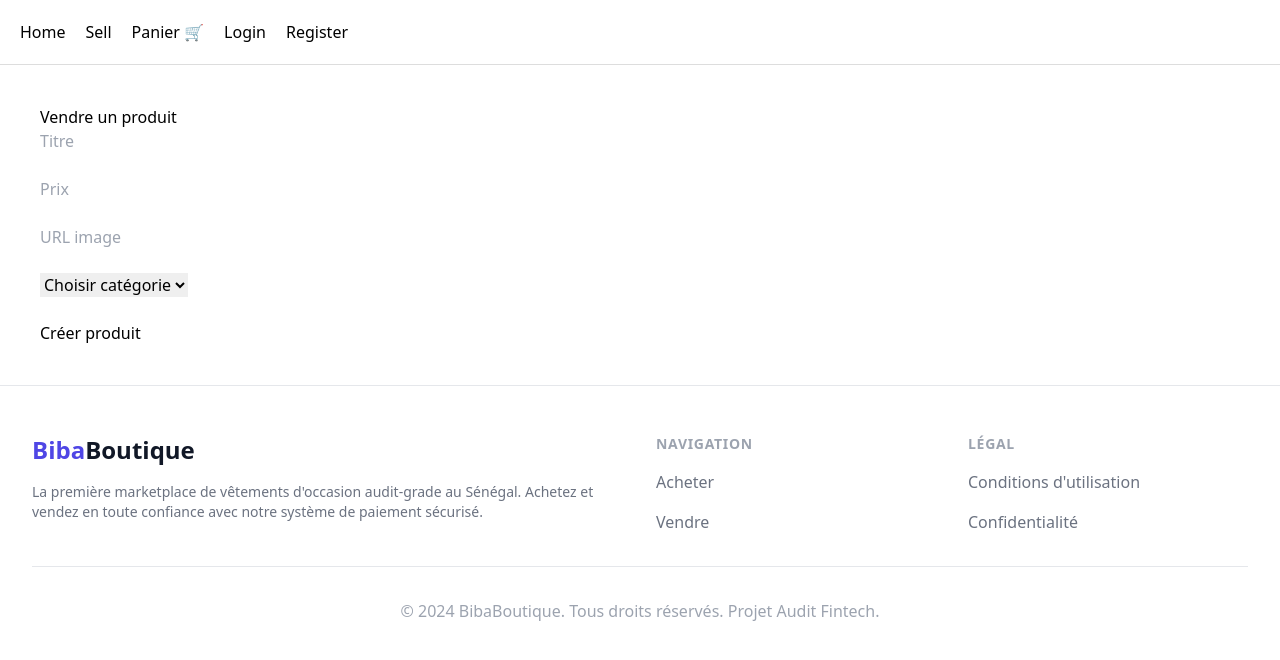
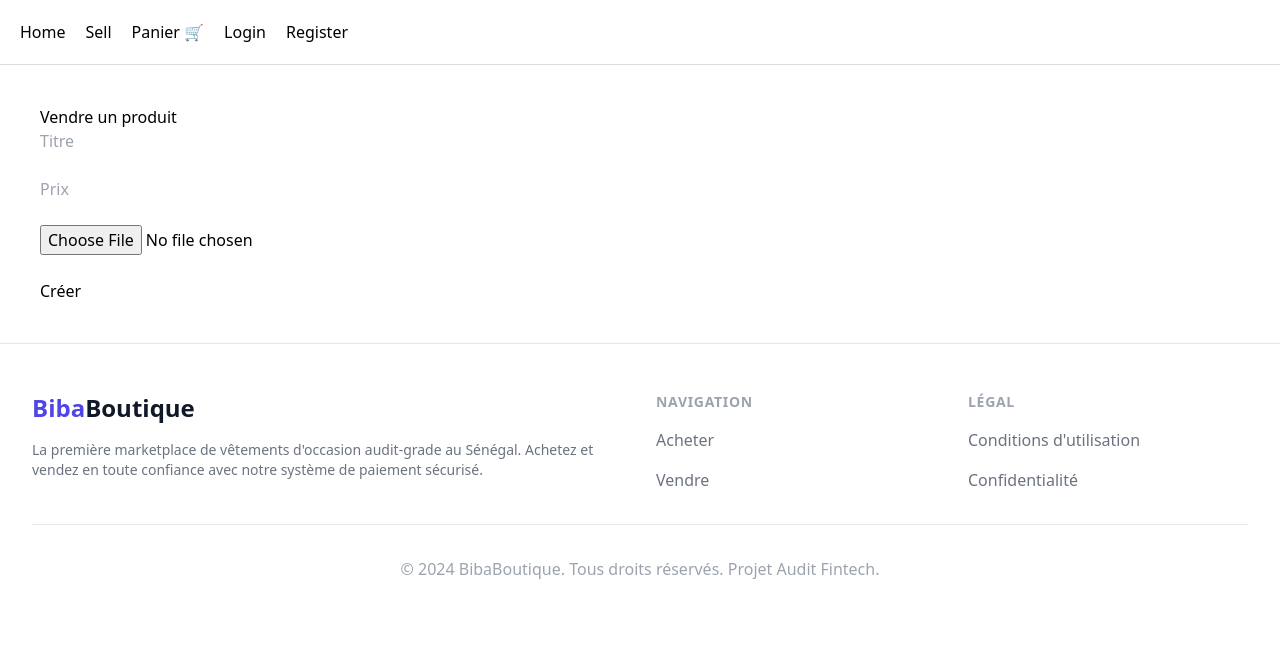
Before and after one commit to psakho922/vinted-web, a Next.js app: page /sell in a window 1280 px wide. Shown: the top 660 px of the page. Built offline with nearby package versions, Linux system fonts and the light colour scheme.

Commit message:
Update page.tsx

```diff
--- a/src/app/sell/page.tsx
+++ b/src/app/sell/page.tsx
@@ -4,52 +4,49 @@ import { useState } from "react";
 
 export default function SellPage() {
 
-  const [title,setTitle] = useState("");
-  const [price,setPrice] = useState("");
-  const [image,setImage] = useState("");
-  const [category,setCategory] = useState("");
+  const [title, setTitle] = useState("");
+  const [price, setPrice] = useState("");
+  const [image, setImage] = useState("");
 
-  async function handleSubmit(e:any){
-
+  async function handleSubmit(e: React.FormEvent) {
     e.preventDefault();
 
     const token = localStorage.getItem("token");
 
-    if(!token){
+    if (!token) {
       alert("Tu dois être connecté");
       return;
     }
 
+    const userId = JSON.parse(atob(token.split(".")[1])).userId;
+
     const res = await fetch(
       process.env.NEXT_PUBLIC_API_URL + "/products",
       {
-        method:"POST",
-        headers:{
-          "Content-Type":"application/json",
-          Authorization:"Bearer " + token
+        method: "POST",
+        headers: {
+          "Content-Type": "application/json",
+          Authorization: "Bearer " + token
         },
-        body:JSON.stringify({
+        body: JSON.stringify({
           title,
           price,
           image,
-          category
+          userId
         })
       }
     );
 
-    if(res.ok){
+    if (res.ok) {
       alert("Produit créé !");
-      window.location.href="/";
-    }else{
+      window.location.href = "/";
+    } else {
       alert("Erreur création produit");
     }
-
   }
 
-  return(
-
-    <div style={{padding:40}}>
-
+  return (
+    <div style={{ padding: 40 }}>
       <h2>Vendre un produit</h2>
 
       <form onSubmit={handleSubmit}>
@@ -57,54 +54,48 @@ export default function SellPage() {
         <input
           placeholder="Titre"
           value={title}
-          onChange={(e)=>setTitle(e.target.value)}
+          onChange={(e) => setTitle(e.target.value)}
           required
         />
 
-        <br/><br/>
+        <br /><br />
 
         <input
           placeholder="Prix"
           value={price}
-          onChange={(e)=>setPrice(e.target.value)}
+          onChange={(e) => setPrice(e.target.value)}
           required
         />
 
-        <br/><br/>
+        <br /><br />
 
         <input
-          placeholder="URL image"
-          value={image}
-          onChange={(e)=>setImage(e.target.value)}
-          required
+          type="file"
+          accept="image/*"
+          onChange={(e) => {
+
+            const file = e.target.files?.[0];
+
+            if (!file) return;
+
+            const reader = new FileReader();
+
+            reader.onloadend = () => {
+              setImage(reader.result as string);
+            };
+
+            reader.readAsDataURL(file);
+
+          }}
         />
 
-        <br/><br/>
-
-        <select
-          value={category}
-          onChange={(e)=>setCategory(e.target.value)}
-          required
-        >
-
-          <option value="">Choisir catégorie</option>
-          <option value="Chaussures">Chaussures</option>
-          <option value="Vêtements">Vêtements</option>
-          <option value="Sacs">Sacs</option>
-          <option value="Accessoires">Accessoires</option>
-
-        </select>
-
-        <br/><br/>
+        <br /><br />
 
         <button type="submit">
-          Créer produit
+          Créer
         </button>
 
       </form>
-
     </div>
-
   );
-
 }
```
